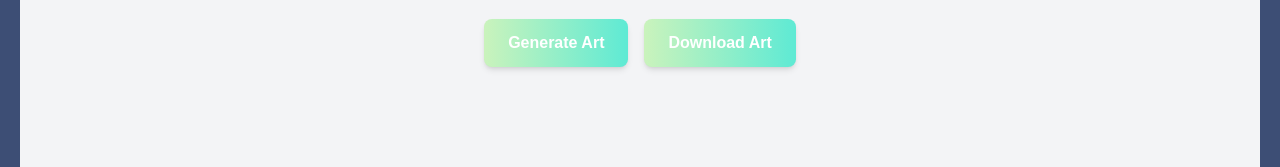
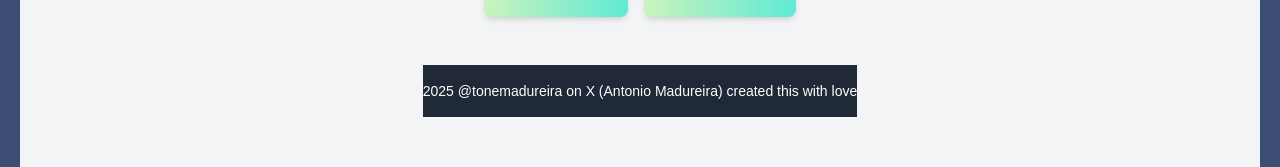
Before and after one commit to AntonioMadureira22/random-art-generator, a React (Create React App) app: page / in a window 1280 px wide. Shown: the part 449-616 px from the top of the page. Built offline with nearby package versions, Linux system fonts and the light colour scheme; the HTML template or start-up script is replaced by a standard one.

Commit message:
added in a footer

```diff
--- a/src/components/ArtGenerator.jsx
+++ b/src/components/ArtGenerator.jsx
@@ -167,6 +167,11 @@ const ArtGenerator = () => {
           Download Art
         </button>
       </div>
+
+      {/* Footer */}
+      <footer className="mt-12 py-4 w-full text-center bg-gray-800 text-white">
+        <p className="text-sm">2025 @tonemadureira on X (Antonio Madureira) created this with love</p>
+      </footer>
     </div>
   );
 };
```
